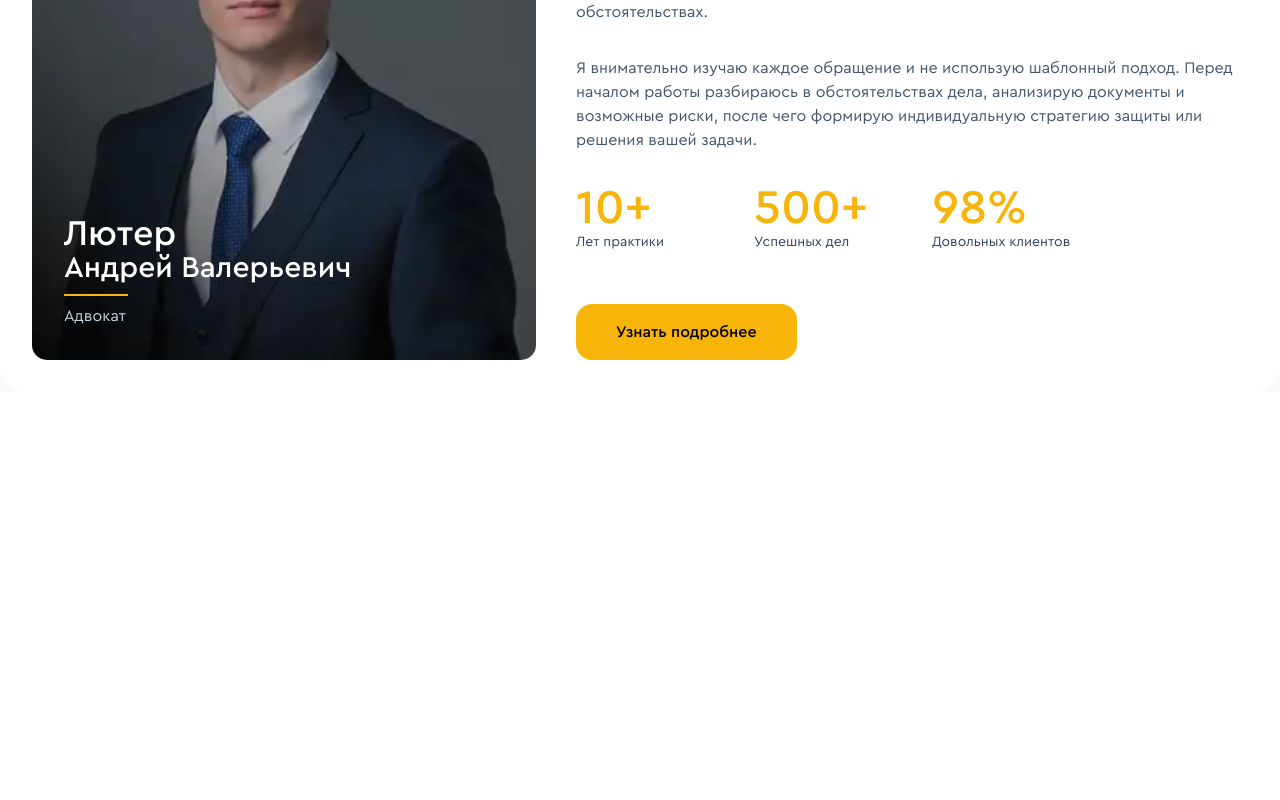
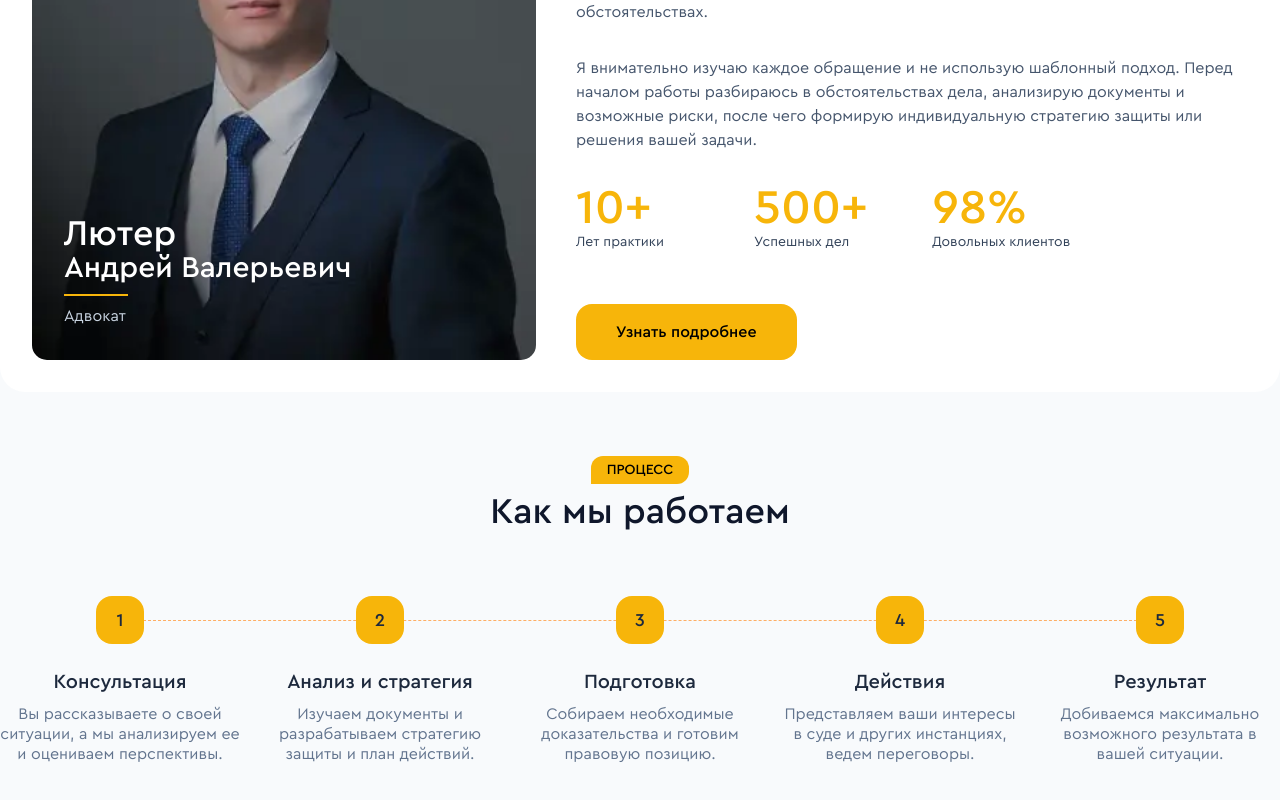
Before and after one commit to developer-samara-web/luter-landing, a Next.js app: page / in a window 1280 px wide. Shown: the part 2148-2948 px from the top of the page. Before the commit the page ends 2540 px from the top, so only its background shows below. Built offline with nearby package versions, Linux system fonts and the light colour scheme.

Commit message:
feat: add Steps section

```diff
--- a/app/page.js
+++ b/app/page.js
@@ -3,7 +3,7 @@ import Hero from "@/components/Hero/Hero";
 import Practices from "@/components/Practices/Practices";
 import Advantages from "@/components/Advantages/Advantages";
 import About from "@/components/About/About";
-
+import Steps from "@/components/Steps/Steps";
 const Home = () => {
 	return (
 		<main className="wrapper">
@@ -12,6 +12,7 @@ const Home = () => {
 			<Practices />
 			<Advantages />
 			<About />
+			<Steps />
 		</main>
 	);
 }
--- /dev/null
+++ b/components/Steps/Steps.css
@@ -0,0 +1,106 @@
+@reference "../../app/globals.css";
+
+.steps {
+
+	/* Layout */
+	@apply flex flex-col justify-center items-center w-full;
+
+	/* Spacing */
+	@apply py-16;
+
+}
+
+.steps__inner {
+
+	/* Layout */
+	@apply flex flex-col container;
+
+}
+
+.steps__list {
+
+	/* Layout */
+	@apply relative;
+
+	/* Spacing */
+	@apply pt-16;
+
+}
+
+.steps__line {
+
+	/* Layout */
+	@apply absolute left-[10%] right-[10%] top-22 hidden;
+
+	/* Border */
+	@apply border-t border-dashed;
+
+	/* Color */
+	@apply border-[#feae64];
+
+	/* Responsive */
+	@apply lg:block;
+
+}
+
+.steps__items {
+
+	/* Layout */
+	@apply relative grid grid-cols-1 sm:grid-cols-2 lg:grid-cols-5;
+
+	/* Spacing */
+	@apply gap-10 lg:gap-5;
+
+}
+
+.steps__item {
+
+	/* Layout */
+	@apply relative text-center;
+
+}
+
+.steps__number {
+
+	/* Layout */
+	@apply relative z-10 mx-auto mb-6 flex h-12 w-12 items-center justify-center;
+
+	/* Border */
+	@apply rounded-2xl;
+
+	/* Typography */
+	@apply text-lg font-medium;
+
+	/* Color */
+	@apply bg-[#f7b50a] text-slate-800 bg-[#020305];
+
+}
+
+.steps__title {
+
+	/* Spacing */
+	@apply mb-2;
+
+	/* Typography */
+	@apply text-lg font-medium lg:text-xl;
+
+	/* Color */
+	@apply text-slate-800;
+
+}
+
+.steps__description {
+
+	/* Layout */
+	@apply mx-auto;
+
+	/* Sizing */
+	@apply lg:max-w-[250px];
+
+	/* Typography */
+	@apply text-base leading-5 lg:text-base;
+
+	/* Color */
+	@apply text-slate-500;
+
+}
--- /dev/null
+++ b/components/Steps/Steps.js
@@ -0,0 +1,53 @@
+import "./Steps.css";
+
+import Title from "@/components/ui/Title/Title";
+import StepsItems from "./StepsItems";
+
+const Steps = () => {
+
+	const { header, items } = {
+		header: {
+			badge: 'Процесс',
+			title: 'Как мы работаем'
+		},
+
+		items: [
+			{
+				number: '1',
+				title: 'Консультация',
+				description: 'Вы рассказываете о своей ситуации, а мы анализируем ее и оцениваем перспективы.',
+			},
+			{
+				number: '2',
+				title: 'Анализ и стратегия',
+				description: 'Изучаем документы и разрабатываем стратегию защиты и план действий.',
+			},
+			{
+				number: '3',
+				title: 'Подготовка',
+				description: 'Собираем необходимые доказательства и готовим правовую позицию.',
+			},
+			{
+				number: '4',
+				title: 'Действия',
+				description: 'Представляем ваши интересы в суде и других инстанциях, ведем переговоры.',
+			},
+			{
+				number: '5',
+				title: 'Результат',
+				description: 'Добиваемся максимально возможного результата в вашей ситуации.',
+			},
+		]
+	}
+
+	return (
+		<section id="steps" className="steps">
+			<div className="steps__inner">
+				<Title badge={header.badge} title={header.title} position="center" />
+				<StepsItems items={items} />
+			</div>
+		</section>
+	);
+}
+
+export default Steps;
--- /dev/null
+++ b/components/Steps/StepsItem.js
@@ -0,0 +1,17 @@
+const StepsItem = ({ number, title, description }) => {
+	return (
+		<div className="steps__item" >
+			<div className="steps__number">
+				{number}
+			</div>
+			<h3 className="steps__title">
+				{title}
+			</h3>
+			<p className="steps__description">
+				{description}
+			</p>
+		</div>
+	);
+}
+
+export default StepsItem;
--- /dev/null
+++ b/components/Steps/StepsItems.js
@@ -0,0 +1,16 @@
+import StepsItem from "./StepsItem";
+
+const StepsItems = ({ items }) => {
+	return (
+		<div className="steps__list">
+			<div className="steps__line" />
+			<div className="steps__items">
+				{items.map((item, id) => (
+					<StepsItem key={id} {...item} />
+				))}
+			</div>
+		</div>
+	);
+}
+
+export default StepsItems;
```
